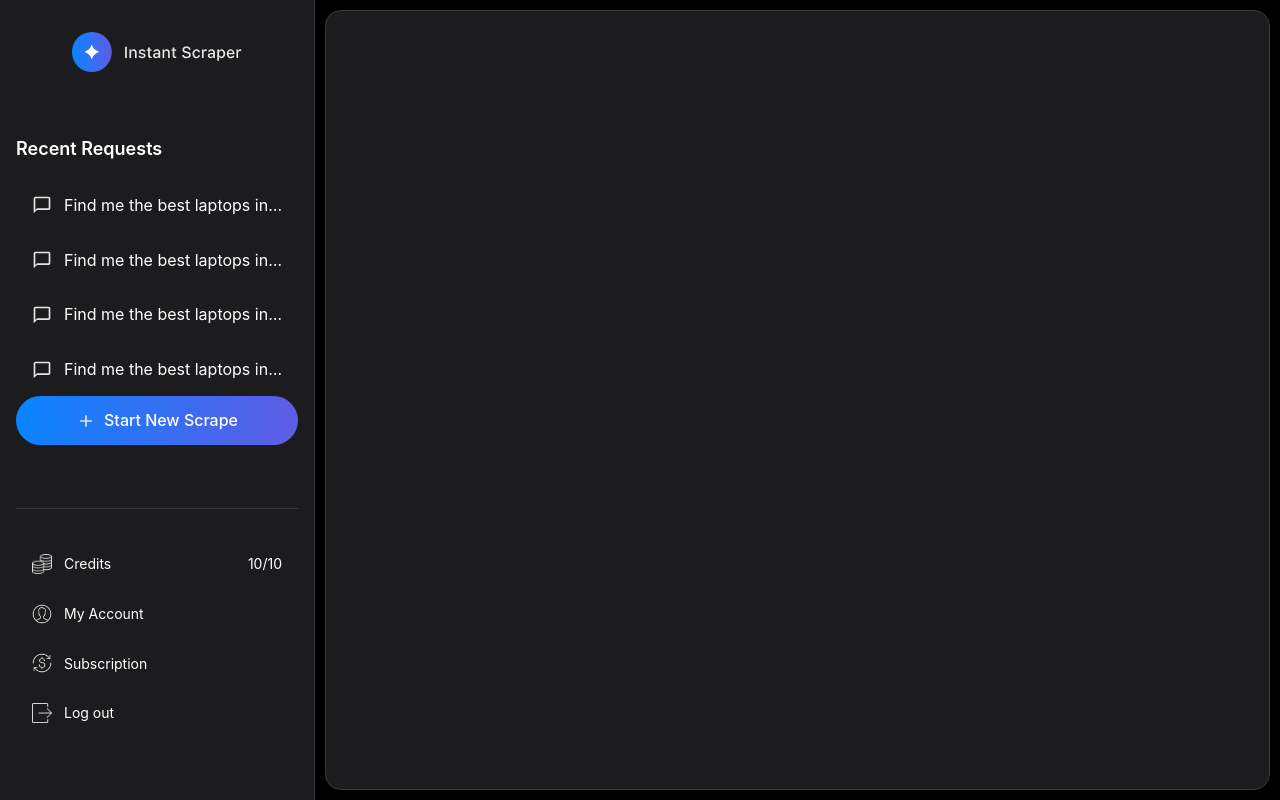
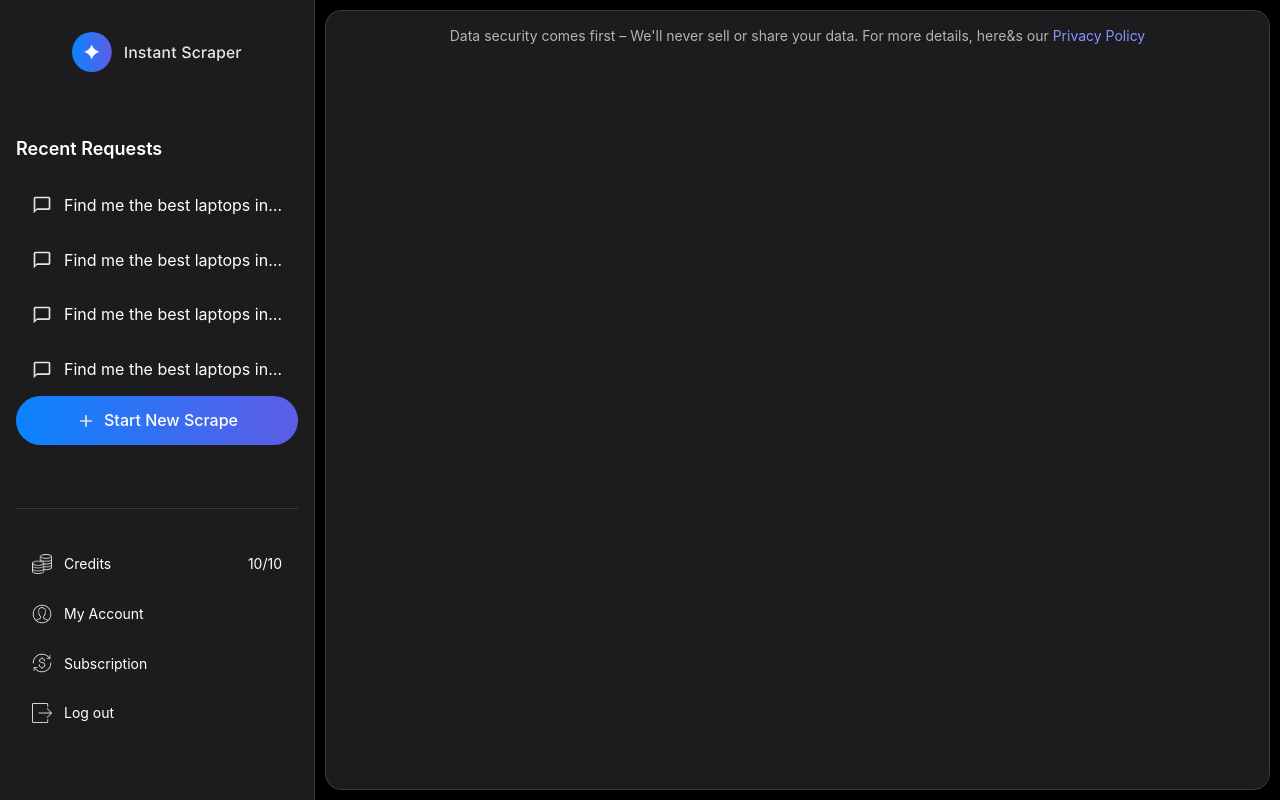
Before and after one commit to proto-developer/instant-scraper-frontend, a Next.js app: page / in a window 1280 px wide. Built offline with nearby package versions, Linux system fonts and the light colour scheme.

Commit message:
feat: sideBar completed

```diff
--- a/app/(mainPages)/layout.tsx
+++ b/app/(mainPages)/layout.tsx
@@ -1,4 +1,4 @@
-import Sidebar from "@/components/ui/Sidebar";
+import Sidebar from "@/components/sidebar/Sidebar";
 import Image from "next/image";
 
 const RecenetRequestsData = [
--- a/app/(mainPages)/page.tsx
+++ b/app/(mainPages)/page.tsx
@@ -1,5 +1,10 @@
+import Scraper from "@/components/ui/ScrapperComponents";
 import React from "react";
 
 export default function Home() {
-  return <main className="flex flex-col items-center"></main>;
+  return (
+    <Scraper.Root>
+      <Scraper.FooterNote />
+    </Scraper.Root>
+  );
 }
--- a/components/ui/Sidebar.tsx
+++ b/components/sidebar/Sidebar.tsx
@@ -1,8 +1,8 @@
 import RecentRequestProps from "@/types/Sidebar";
 import Image from "next/image";
 import Link from "next/link";
-import LogoutButton from "./LogoutButton";
-import StartNewScrapBtn from "./StartNewScrapBtn";
+import LogoutButton from "../ui/LogoutButton";
+import StartNewScrapBtn from "../ui/StartNewScrapBtn";
 
 const Root = ({ children }: { children: React.ReactNode }) => {
   return (
--- /dev/null
+++ b/components/ui/CustomButton.tsx
@@ -0,0 +1,25 @@
+import React from "react";
+
+interface ButtonProps {
+  id?: string;
+  label: string;
+  type: "submit" | "reset" | "button";
+  disabled: boolean;
+  onClick: () => void;
+}
+
+const CustomButton = ({ id, label, type, onClick, disabled }: ButtonProps) => {
+  return (
+    <button
+      id={id}
+      type={type}
+      disabled={disabled}
+      onClick={onClick}
+      className={`p-[12px_16px] rounded-full flex items-center justify-center sm:text-[16px] text-[14px] font-medium bg-primaryGradient`}
+    >
+      {label}
+    </button>
+  );
+};
+
+export default CustomButton;
--- /dev/null
+++ b/components/ui/ScrapperComponents.tsx
@@ -0,0 +1,37 @@
+import Link from "next/link";
+
+const Root = ({ children }: { children: React.ReactNode }) => {
+  return (
+    <main className="flex flex-col items-center justify-between gap-[24px] p-[14px] h-full">
+      {children}
+    </main>
+  );
+};
+
+const ScraperSearch = ({ children }: { children: React.ReactNode }) => {
+  return (
+    <div className="h-[calc(100%-75px)] w-full flex justify-center items-center">
+      {children}
+    </div>
+  );
+};
+
+const FooterNote = () => {
+  return (
+    <p className="text-[14px] text-[#B4B4B4]">
+      Data security comes first &ndash; We'll never sell or share your data. For
+      more details, here&amp;s our&nbsp;
+      <Link href="/privacy-policy" className="text-[#8793FF] hover:underline">
+        Privacy Policy
+      </Link>
+    </p>
+  );
+};
+
+const Scraper = {
+  Root,
+  ScraperSearch,
+  FooterNote,
+};
+
+export default Scraper;
--- /dev/null
+++ b/components/ui/SrcaperInput.tsx
@@ -0,0 +1,22 @@
+"use client";
+import { TextInput } from "@mantine/core";
+import { useState } from "react";
+
+type ScraperInputProps = {
+  label?: string;
+  placeholder?: string;
+};
+
+const SrcaperInput = ({ placeholder, label }: ScraperInputProps) => {
+  const [inputValue, setInputValue] = useState("");
+  return (
+    <TextInput
+      label={label}
+      placeholder={placeholder}
+      value={inputValue}
+      onChange={(event) => setInputValue(event.currentTarget.value)}
+    />
+  );
+};
+
+export default SrcaperInput;
```
